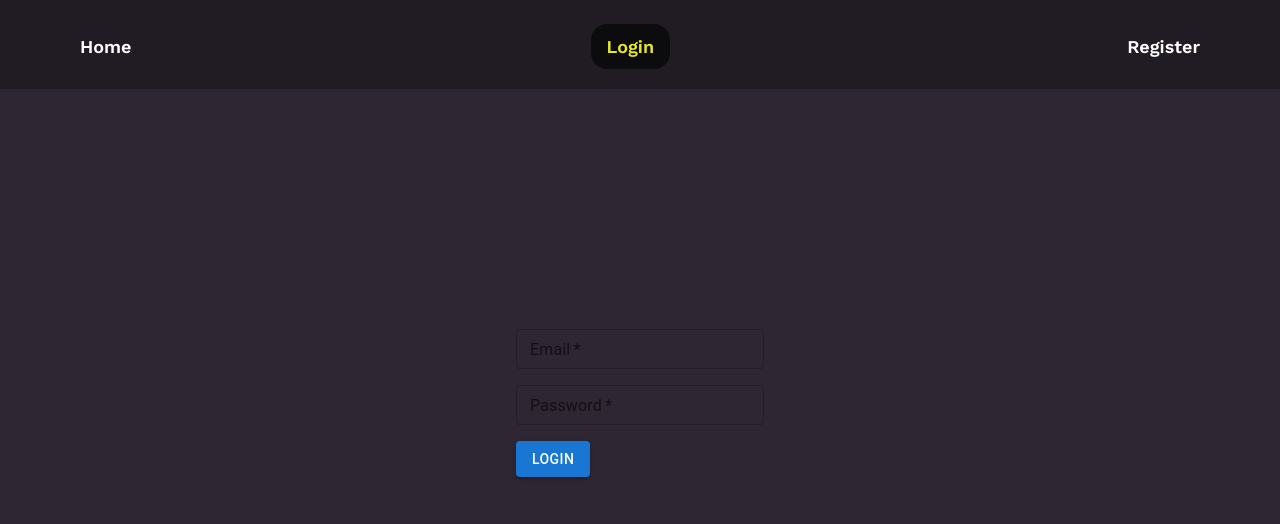
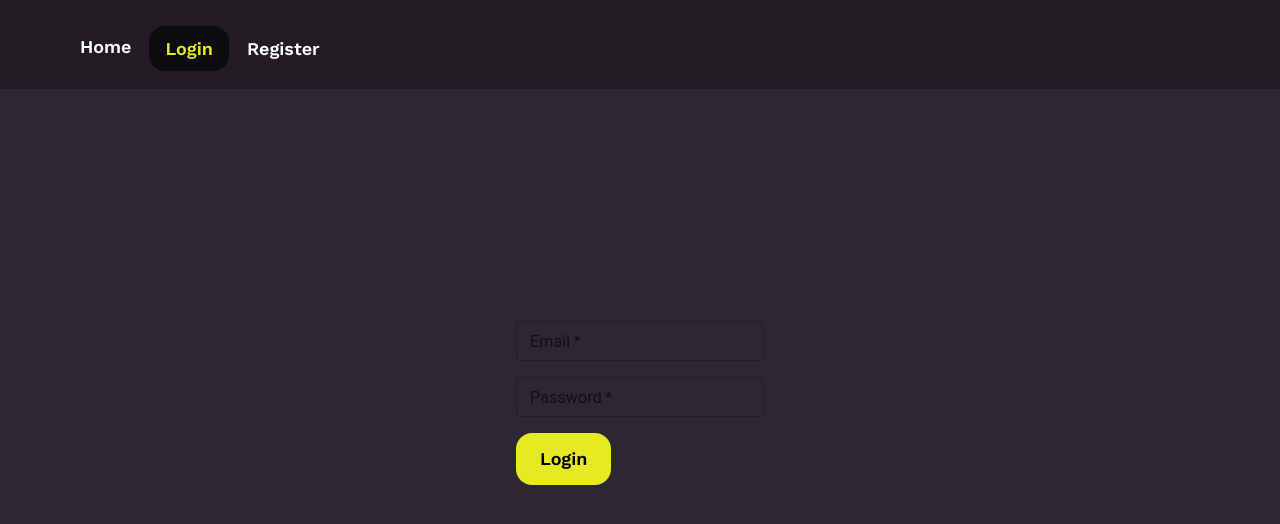
Before and after one commit to linh-vup/ga-project-4-frontend, a React (Create React App) app: page /login in a window 1280 px wide. Shown: the top 524 px of the page. Built offline with nearby package versions, Linux system fonts and the light colour scheme.

Commit message:
updte styling for buttons on login and register

```diff
--- a/src/components/Login.js
+++ b/src/components/Login.js
@@ -78,9 +78,9 @@ export default function Login() {
               sx={{ mb: 2 }}
             />
           </div>
-          <Button variant='contained' type='submit'>
+          <button type='submit' className='login-register-button'>
             Login
-          </Button>
+          </button>
           {/* <Button onClick={navigateToRegister}>
             Not Registered? Register here
           </Button> */}
--- a/src/components/Navbar.js
+++ b/src/components/Navbar.js
@@ -38,14 +38,14 @@ export default function Navbar() {
             </Link>
           </>
         ) : (
-          <>
+          <div id='login-and-register-buttons'>
             <NavLink activeclassname='active' to='/login' className='right'>
               Login
             </NavLink>
             <NavLink activeclassname='active' to='/register' className='right'>
               Register
             </NavLink>
-          </>
+          </div>
         )}
       </Container>
     </div>
--- a/src/components/Register.js
+++ b/src/components/Register.js
@@ -142,12 +142,19 @@ export default function Register() {
             />
           </div>
           <Box mt={2}>
-            <Button variant='contained' type='submit'>
+            {/* <Button
+              variant='contained'
+              type='submit'
+              className='login-register-button'
+            >
               Register!
-            </Button>
-            <Button onClick={navigateToLogin}>
+            </Button> */}
+            <button type='submit' className='login-register-button'>
+              Register
+            </button>
+            {/* <Button onClick={navigateToLogin}>
               Already Registered? Login here
-            </Button>
+            </Button> */}
           </Box>
         </form>
       </Container>
--- a/src/styles/App.scss
+++ b/src/styles/App.scss
@@ -53,6 +53,19 @@ a.button {
   margin-right: 2px;
 }
 
+button.login-register-button {
+  font-size: 18px;
+  padding: 16px 24px;
+  border: none;
+  border-radius: 16px;
+  font-weight: 600;
+  text-decoration: none;
+  background-color: #e6ea23;
+  color: black;
+  font-family: 'Work Sans', sans-serif;
+  margin-right: 2px;
+}
+
 input[type='text'] {
   font-size: 24px;
   background-color: #211c23;
--- a/src/styles/navbar.scss
+++ b/src/styles/navbar.scss
@@ -26,9 +26,16 @@
       color: #E6EA23;
     }
 
-    &.right {
-      margin-right: 0;
-      margin-left: auto;
-    }
+    // &.right {
+    //   margin-right: 0;
+    //   margin-left: auto;
+    // }
+  }
+
+  &.login-and-register-buttons {
+  display: flex;
+  justify-content: flex-end;
+  margin-left: auto;
+  margin-right: 0;
   }
 }
```
